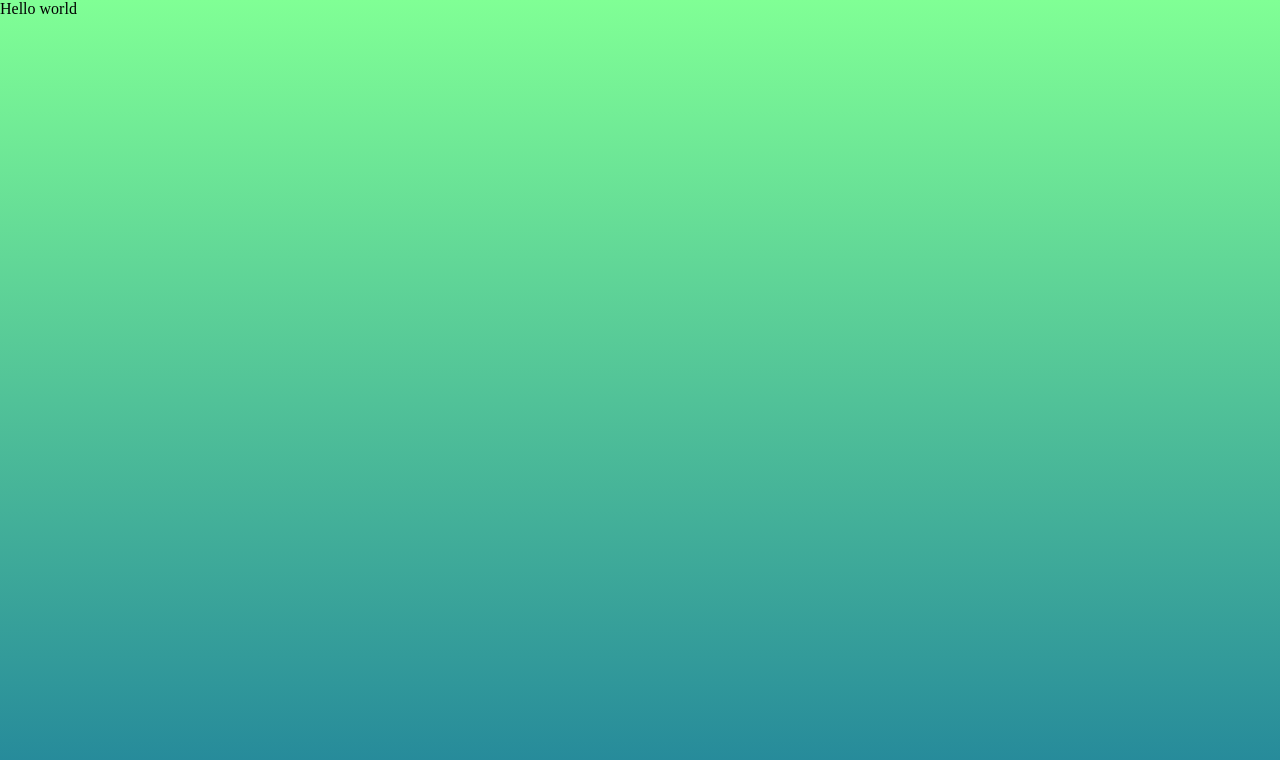
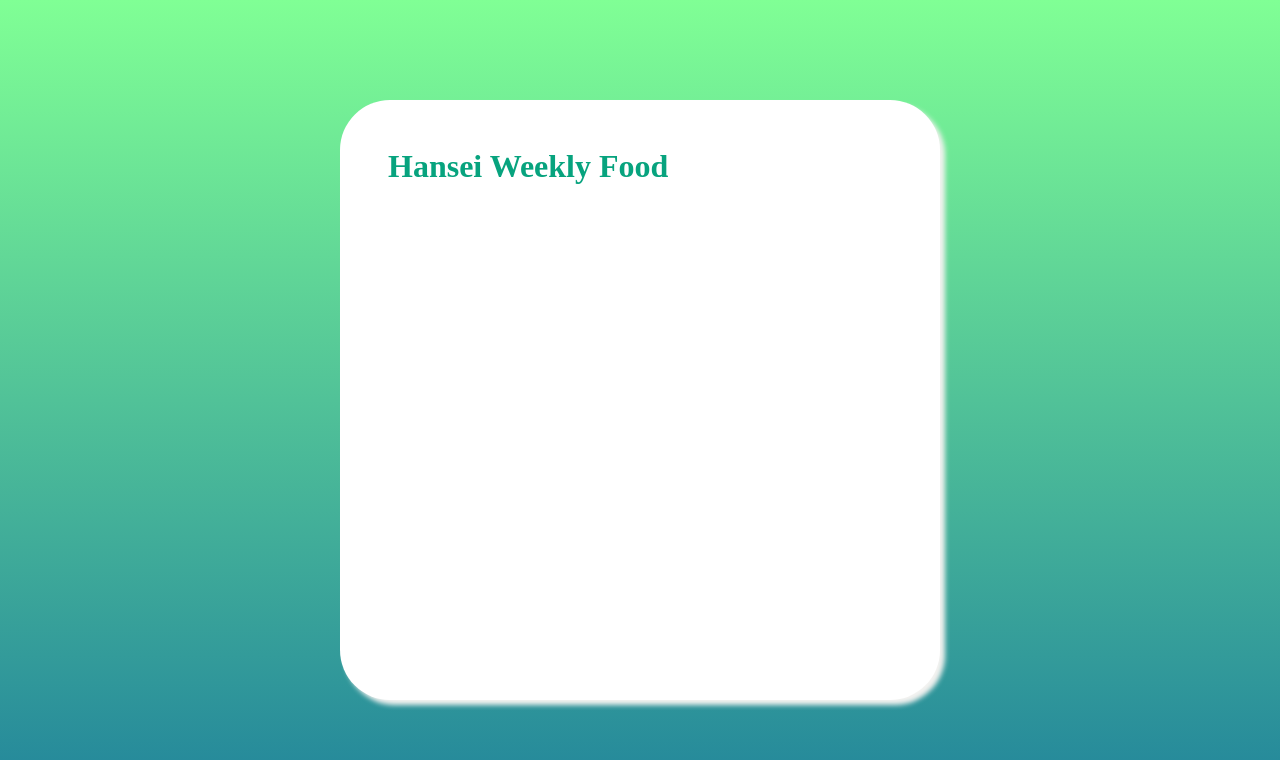
Before and after one commit to Team-Cidar/hanseifood_front, a React app: page / in a window 1280 px wide. Shown: the top 760 px of the page. Built offline with nearby package versions, Linux system fonts and the light colour scheme.

Commit message:
CardView, TitleText 추가

```diff
--- a/src/pages/Home/Home.styled.ts
+++ b/src/pages/Home/Home.styled.ts
@@ -5,7 +5,25 @@ const end = EColor.GRAD_END;
 const start = EColor.GRAD_START;
 
 export const Background = styled.div`
+  display: flex;
+  justify-content: center;
+  align-items: center;
   height: 100vh;
   margin: 0;
   background: linear-gradient(to bottom, ${end}, ${start});
 `;
+
+export const CardView = styled.div`
+  width: 600px;
+  height: 600px;
+  background: ${EColor.TEXT_200};
+  border-radius: 50px;
+  box-shadow: 5px 5px 5px ${EColor.TEXT_400};
+  padding: 48px
+`;
+
+export const TitleText = styled.div`
+  font-size: 32px;
+  font-weight: 900;
+  color: ${EColor.COLOR_PRIMARY}
+`;
--- a/src/pages/Home/HomeView.tsx
+++ b/src/pages/Home/HomeView.tsx
@@ -1,9 +1,13 @@
-import { Background } from './Home.styled';
+import { Background, CardView, TitleText } from './Home.styled';
 
 export const HomeCardView = () => {
   return (
     <Background>
-      Hello world
+      <CardView>
+        <TitleText>
+          Hansei Weekly Food
+        </TitleText>
+      </CardView>
     </Background>
   );
 };
--- a/src/pages/Home/index.tsx
+++ b/src/pages/Home/index.tsx
@@ -1,5 +1,5 @@
 import React from 'react';
-import {HomeCardView} from './HomeView';
+import { HomeCardView } from './HomeView';
 
 export const Home = () => {
   return <HomeCardView />;
```
